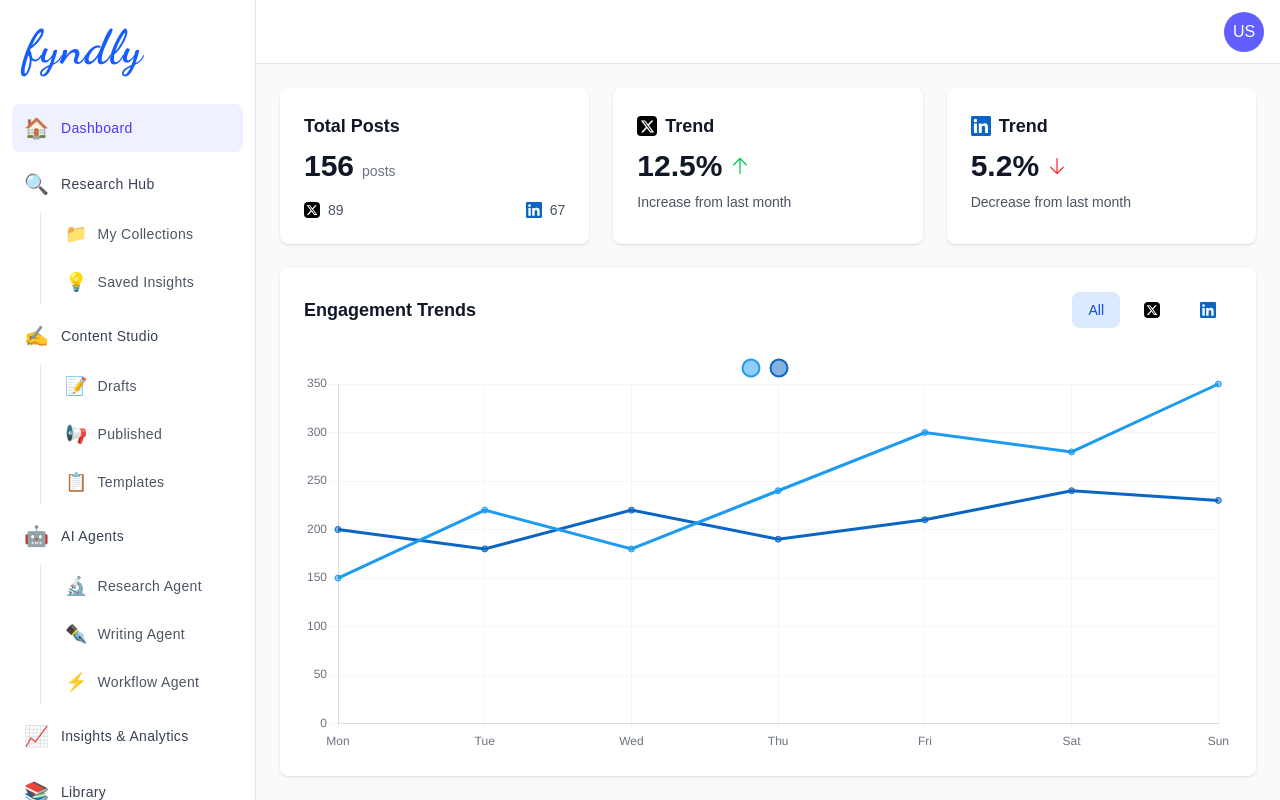
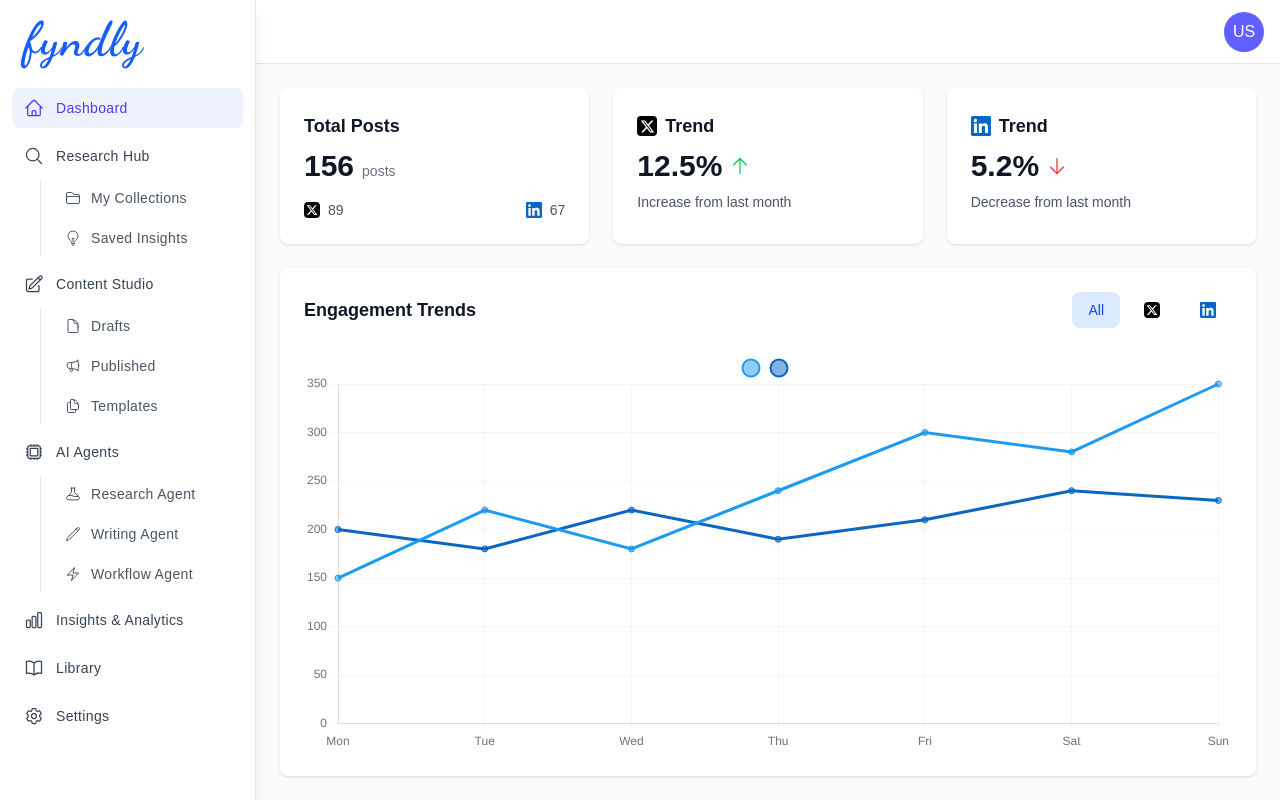
Before and after one commit to prabhupant/fyndly_frontend, a Next.js app in the folder fyndly/: page /dashboard in a window 1280 px wide. Built offline with nearby package versions, Linux system fonts and the light colour scheme.

Commit message:
improve left nav panel

```diff
--- a/fyndly/src/app/components/layout/LeftPanel.tsx
+++ b/fyndly/src/app/components/layout/LeftPanel.tsx
@@ -1,70 +1,116 @@
 'use client';
 
-import React from 'react';
+import React, { useState, useEffect } from 'react';
 import Link from 'next/link';
 import { usePathname } from 'next/navigation';
+import {
+  HomeIcon,
+  MagnifyingGlassIcon,
+  PencilSquareIcon,
+  CpuChipIcon,
+  ChartBarIcon,
+  BookOpenIcon,
+  Cog6ToothIcon,
+  FolderIcon,
+  LightBulbIcon,
+  DocumentIcon,
+  MegaphoneIcon,
+  DocumentDuplicateIcon,
+  BeakerIcon,
+  PencilIcon,
+  BoltIcon
+} from '@heroicons/react/24/outline';
 
 interface NavItem {
   label: string;
   href: string;
-  icon: string;
+  icon: React.ComponentType<{ className?: string }>;
   subItems?: NavItem[];
 }
 
+interface LeftPanelProps {
+  onHoverChange?: (isHovered: boolean) => void;
+}
+
 const navigation: NavItem[] = [
-  { label: 'Dashboard', href: '/dashboard', icon: '🏠' },
+  { label: 'Dashboard', href: '/dashboard', icon: HomeIcon },
   {
     label: 'Research Hub',
     href: '/research-hub',
-    icon: '🔍',
+    icon: MagnifyingGlassIcon,
     subItems: [
-      { label: 'My Collections', href: '/research-hub/collections', icon: '📁' },
-      { label: 'Saved Insights', href: '/research-hub/insights', icon: '💡' },
+      { label: 'My Collections', href: '/research-hub/collections', icon: FolderIcon },
+      { label: 'Saved Insights', href: '/research-hub/insights', icon: LightBulbIcon },
     ],
   },
   {
     label: 'Content Studio',
     href: '/content-studio',
-    icon: '✍️',
+    icon: PencilSquareIcon,
     subItems: [
-      { label: 'Drafts', href: '/content-studio/drafts', icon: '📝' },
-      { label: 'Published', href: '/content-studio/published', icon: '📢' },
-      { label: 'Templates', href: '/content-studio/templates', icon: '📋' },
+      { label: 'Drafts', href: '/content-studio/drafts', icon: DocumentIcon },
+      { label: 'Published', href: '/content-studio/published', icon: MegaphoneIcon },
+      { label: 'Templates', href: '/content-studio/templates', icon: DocumentDuplicateIcon },
     ],
   },
   {
     label: 'AI Agents',
     href: '/ai-agents',
-    icon: '🤖',
+    icon: CpuChipIcon,
     subItems: [
-      { label: 'Research Agent', href: '/ai-agents/research', icon: '🔬' },
-      { label: 'Writing Agent', href: '/ai-agents/writing', icon: '✒️' },
-      { label: 'Workflow Agent', href: '/ai-agents/workflow', icon: '⚡' },
+      { label: 'Research Agent', href: '/ai-agents/research', icon: BeakerIcon },
+      { label: 'Writing Agent', href: '/ai-agents/writing', icon: PencilIcon },
+      { label: 'Workflow Agent', href: '/ai-agents/workflow', icon: BoltIcon },
     ],
   },
-  { label: 'Insights & Analytics', href: '/analytics', icon: '📈' },
-  { label: 'Library', href: '/library', icon: '📚' },
-  { label: 'Settings', href: '/settings', icon: '⚙️' },
+  { label: 'Insights & Analytics', href: '/analytics', icon: ChartBarIcon },
+  { label: 'Library', href: '/library', icon: BookOpenIcon },
+  { label: 'Settings', href: '/settings', icon: Cog6ToothIcon },
 ];
 
-export default function LeftPanel() {
+export default function LeftPanel({ onHoverChange }: LeftPanelProps) {
   const pathname = usePathname();
+  const [isHovered, setIsHovered] = useState(false);
+
+  useEffect(() => {
+    onHoverChange?.(isHovered);
+  }, [isHovered, onHoverChange]);
 
   const isActive = (path: string) => pathname === path;
   const isParentActive = (item: NavItem) =>
     item.subItems?.some(subItem => pathname === subItem.href) || pathname === item.href;
 
+  const handleMouseEnter = () => {
+    setIsHovered(true);
+  };
+
+  const handleMouseLeave = () => {
+    setIsHovered(false);
+  };
+
   return (
-    <div className="fixed left-0 top-0 h-full w-64 bg-white border-r border-gray-200">
-      <div className="p-6">
+    <div
+      className={`fixed left-0 top-0 h-full bg-white border-r border-gray-200 shadow-lg transition-all duration-300 ease-in-out ${
+        isHovered ? 'w-64' : 'w-16'
+      }`}
+      onMouseEnter={handleMouseEnter}
+      onMouseLeave={handleMouseLeave}
+    >
+      <div className={`p-4 transition-all duration-300 ${isHovered ? 'px-6' : 'text-center'}`}>
+        {isHovered ? (
           <h1
             style={{ fontFamily: 'var(--font-dancing-script)' }}
             className="text-5xl text-blue-600 font-bold tracking-wide"
           >
             fyndly
           </h1>
+        ) : (
+          <div className="w-8 h-8 rounded-full bg-blue-600 text-white flex items-center justify-center text-lg font-bold">
+            f
           </div>
-      <nav className="mt-2 px-3">
+        )}
+      </div>
+      <nav className={`mt-2 px-2 transition-all duration-300 ${isHovered ? 'px-3' : 'px-2'}`}>
         {navigation.map((item) => (
           <div key={item.href} className="mb-2">
             <Link
@@ -75,10 +121,14 @@ export default function LeftPanel() {
                   : 'text-gray-700 hover:bg-gray-50 hover:text-gray-900'
               }`}
             >
-              <span className="text-xl mr-3">{item.icon}</span>
-              <span className="font-inter tracking-wide">{item.label}</span>
+              <item.icon className={`w-5 h-5 ${!isHovered ? 'mx-auto' : 'mr-3'}`} />
+              <span className={`font-inter tracking-wide whitespace-nowrap transition-opacity duration-300 ${
+                isHovered ? 'opacity-100' : 'opacity-0 w-0'
+              }`}>
+                {item.label}
+              </span>
             </Link>
-            {item.subItems && (
+            {isHovered && item.subItems && (
               <div className="ml-7 mt-1 space-y-1 border-l border-gray-200 pl-3">
                 {item.subItems.map((subItem) => (
                   <Link
@@ -90,8 +140,10 @@ export default function LeftPanel() {
                         : 'text-gray-600 hover:bg-gray-50 hover:text-gray-900'
                     }`}
                   >
-                    <span className="text-lg mr-2.5">{subItem.icon}</span>
-                    <span className="font-inter tracking-wide">{subItem.label}</span>
+                    <subItem.icon className="w-4 h-4 mr-2.5" />
+                    <span className="font-inter tracking-wide whitespace-nowrap">
+                      {subItem.label}
+                    </span>
                   </Link>
                 ))}
               </div>
--- a/fyndly/src/app/components/layout/MainLayout.tsx
+++ b/fyndly/src/app/components/layout/MainLayout.tsx
@@ -1,13 +1,16 @@
 'use client';
 
+import { useState } from 'react';
 import LeftPanel from './LeftPanel';
 import TopPanel from './TopPanel';
 
 export default function MainLayout({ children }: { children: React.ReactNode }) {
+  const [isLeftPanelHovered, setIsLeftPanelHovered] = useState(false);
+
   return (
     <div className="min-h-screen bg-gray-50">
-      <LeftPanel />
-      <div className="pl-64"> {/* Same as LeftPanel width */}
+      <LeftPanel onHoverChange={setIsLeftPanelHovered} />
+      <div className={`transition-all duration-300 ${isLeftPanelHovered ? 'pl-64' : 'pl-16'}`}>
         <TopPanel />
         <main className="p-6">
           {children}
```
Lines whose indentation alone changed are shown as unchanged.
